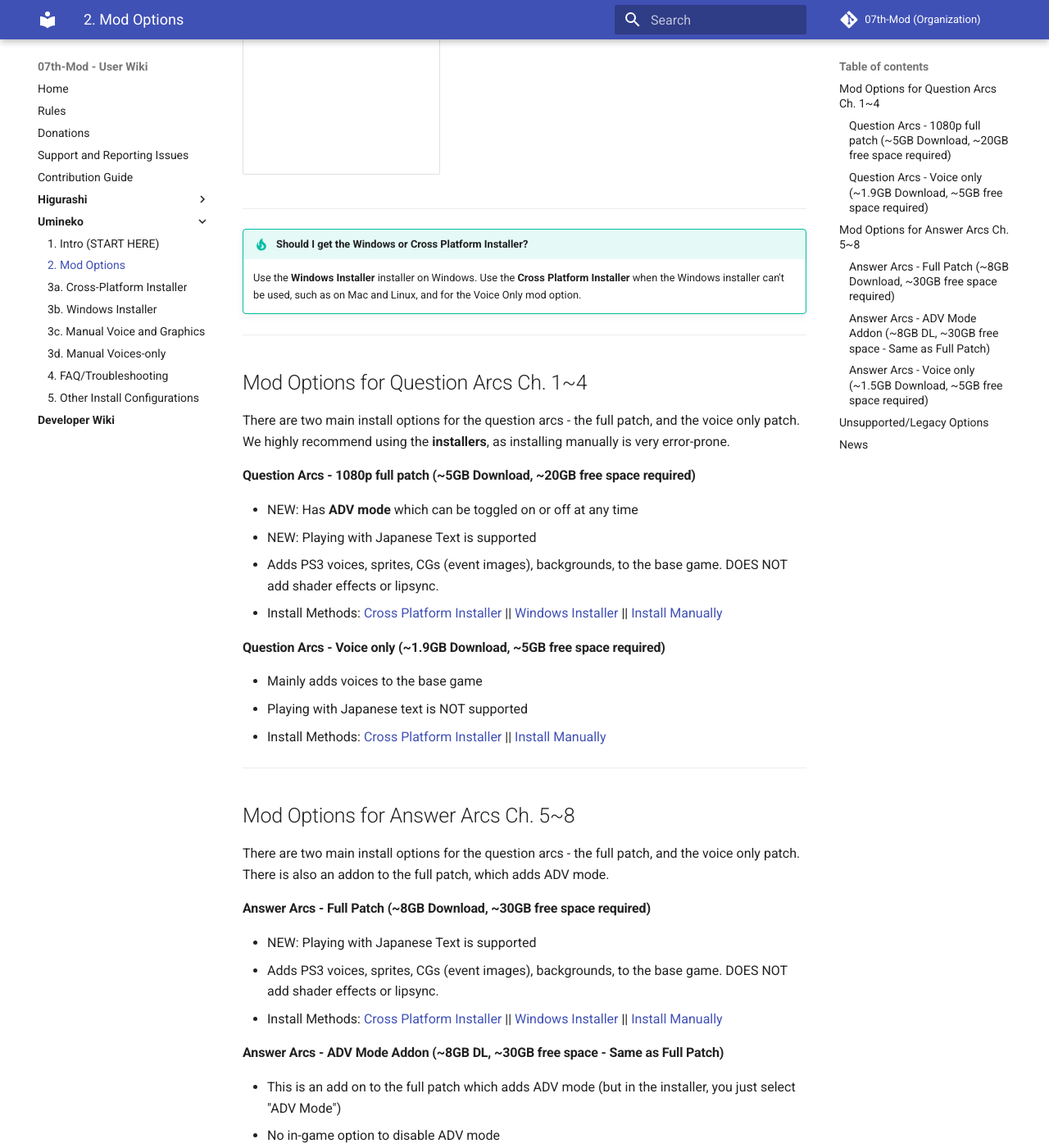
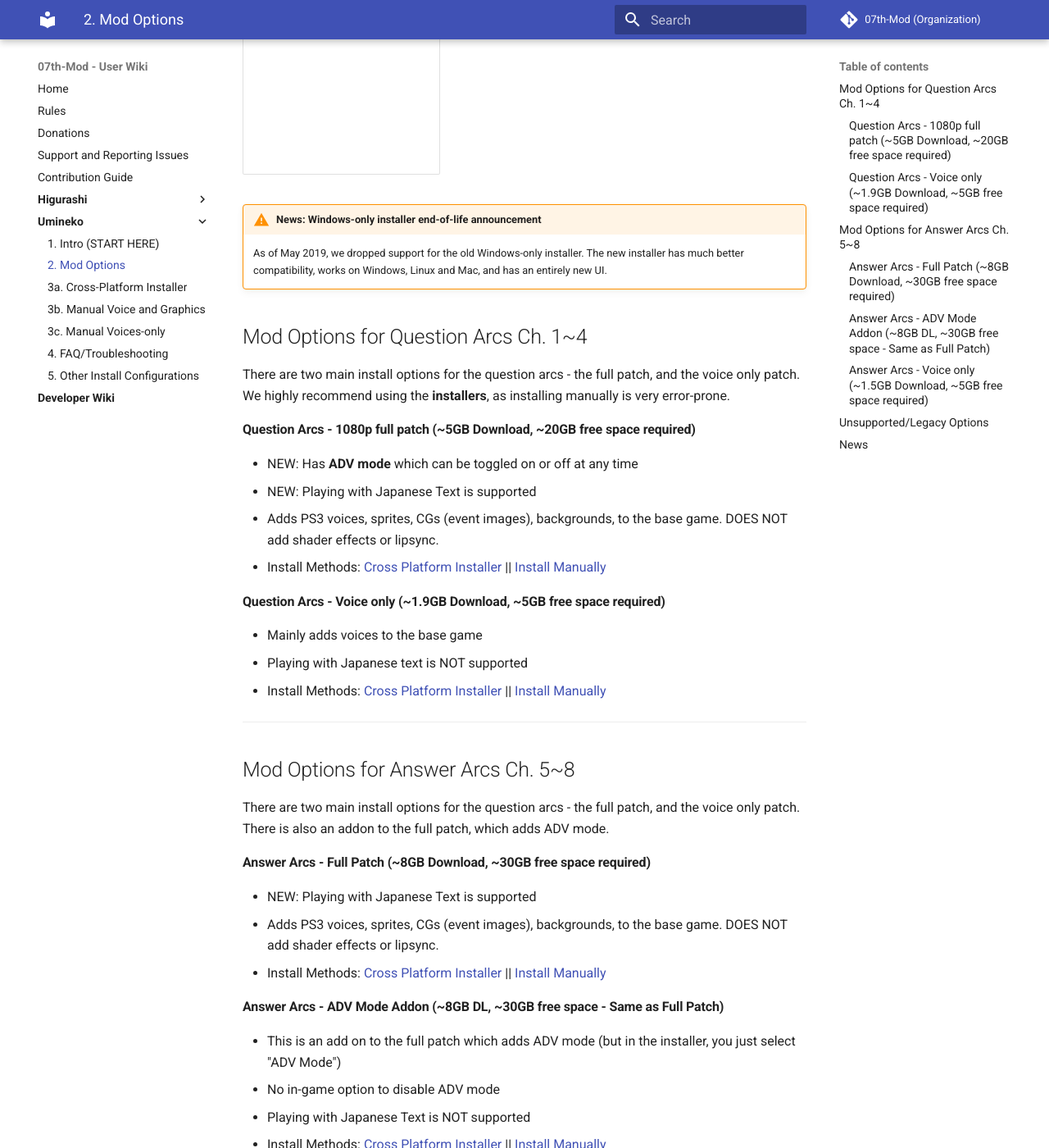
Before and after one commit to 07th-mod/wiki, an MkDocs documentation site: the page built from docs/Umineko/Umineko-Mod-Options.md, in a window 1280 px wide and 1400 px high, scrolled down 433 px. Shown: the whole window at 82% size. Built offline with MkDocs 1.6.1 and Material for MkDocs 9.7.7, drawn with Linux system fonts in a browser that asks for light colours.

Commit message:
Remove old installer from Umineko pages

```diff
--- a/docs/Umineko/Umineko-Mod-Options.md
+++ b/docs/Umineko/Umineko-Mod-Options.md
@@ -20,11 +20,8 @@
 </tbody>
 </table>
 
-----
-!!! tip "Should I get the Windows or Cross Platform Installer?"
-    Use the **Windows Installer** installer on Windows. Use the **Cross Platform Installer** when the Windows installer can't be used, such as on Mac and Linux, and for the Voice Only mod option.
-
-----
+!!! warning "News: Windows-only installer end-of-life announcement"
+    As of May 2019, we dropped support for the old Windows-only installer. The new installer has much better compatibility, works on Windows, Linux and Mac, and has an entirely new UI.
 
 ## Mod Options for Question Arcs Ch. 1~4
 
@@ -35,7 +32,7 @@
 - NEW: Has **ADV mode** which can be toggled on or off at any time
 - NEW: Playing with Japanese Text is supported
 - Adds PS3 voices, sprites, CGs (event images), backgrounds, to the base game. DOES NOT add shader effects or lipsync.
-- Install Methods: [Cross Platform Installer](Umineko-Part-3a-Cross-Platform-Installer.md) || [Windows Installer](Umineko-Legacy-Installer.md) || [Install Manually](Umineko-Part-1---Voice-and-Graphics-Patch.md)
+- Install Methods: [Cross Platform Installer](Umineko-Part-3a-Cross-Platform-Installer.md) || [Install Manually](Umineko-Part-1---Voice-and-Graphics-Patch.md)
 
 #### Question Arcs - Voice only (~1.9GB Download, ~5GB free space required)
 
@@ -53,7 +50,7 @@
 
 - NEW: Playing with Japanese Text is supported
 - Adds PS3 voices, sprites, CGs (event images), backgrounds, to the base game. DOES NOT add shader effects or lipsync.
-- Install Methods:  [Cross Platform Installer](Umineko-Part-3a-Cross-Platform-Installer.md) || [Windows Installer](Umineko-Legacy-Installer.md) || [Install Manually](Umineko-Part-1---Voice-and-Graphics-Patch.md)
+- Install Methods:  [Cross Platform Installer](Umineko-Part-3a-Cross-Platform-Installer.md) || [Install Manually](Umineko-Part-1---Voice-and-Graphics-Patch.md)
 
 #### Answer Arcs - ADV Mode Addon (~8GB DL, ~30GB free space - Same as Full Patch)
 
--- a/mkdocs.yml
+++ b/mkdocs.yml
@@ -22,9 +22,8 @@
         - 1. Intro (START HERE): Umineko/Umineko-Getting-started.md
         - 2. Mod Options: Umineko/Umineko-Mod-Options.md
         - 3a. Cross-Platform Installer: Umineko/Umineko-Part-3a-Cross-Platform-Installer.md
-        - 3b. Windows Installer: Umineko/Umineko-Legacy-Installer.md
-        - 3c. Manual Voice and Graphics : Umineko/Umineko-Part-1---Voice-and-Graphics-Patch.md
-        - 3d. Manual Voices-only : Umineko/Umineko-Part-1.1---Voices-only-Patch.md
+        - 3b. Manual Voice and Graphics : Umineko/Umineko-Part-1---Voice-and-Graphics-Patch.md
+        - 3c. Manual Voices-only : Umineko/Umineko-Part-1.1---Voices-only-Patch.md
         - 4. FAQ/Troubleshooting: Umineko/Umineko-Part-0-TroubleShooting-and-FAQ.md
         - 5. Other Install Configurations: Umineko/Umineko-Part-2-Other-Install-Configurations.md
     - <b>Developer Wiki</b>: https://07th-mod.com/dev-wiki
```
Also changed, not shown: docs/Umineko/Umineko-Legacy-Installer.md (deleted, +0 -27 lines).
